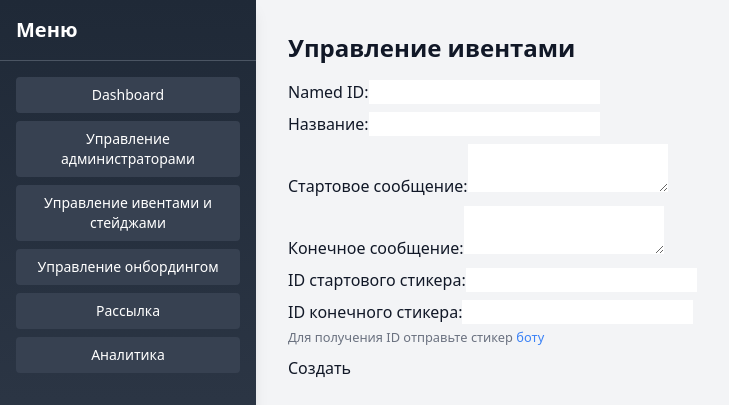
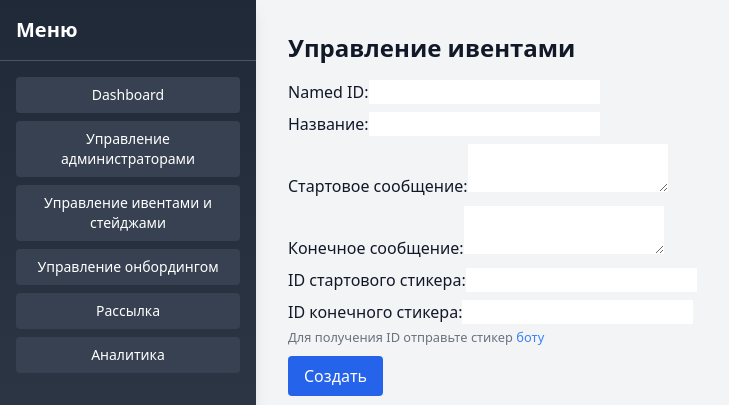
Before and after one commit to MrAmfix/GazpromOilBot, a FastAPI app: template web/templates/events.html in a window 1280 px wide. Shown: the top 405 px of the page, without its empty margins (0-729 px from the left). Run offline with FastAPI, Linux system fonts and the light colour scheme; the template is opened without the code that fills it, so the values that code supplies are empty; parts of the project's set-up code (start-up, migrations or seed data) failed here and were passed over; some libraries are stand-ins or nearby versions.

Commit message:
[feat]: Updated buttons design

```diff
--- a/web/templates/admins.html
+++ b/web/templates/admins.html
@@ -19,7 +19,7 @@
             {% endfor %}
         </select>
     </div>
-    <button type="submit" class="btn">Добавить</button>
+    <button type="submit" class="px-4 py-2 bg-blue-600 text-white rounded hover:bg-blue-700">Добавить</button>
 </form>
 
 <h3 class="text-xl font-medium mb-2">Список админов</h3>
@@ -36,7 +36,7 @@
             <td class="p-2">
                 <form method="post" action="/admins/delete_admin" class="inline">
                     <input type="hidden" name="target_telegram_id" value="{{ admin.telegram_id }}">
-                    <button type="submit" class="text-red-600 hover:underline">Удалить</button>
+                    <button type="submit" class="px-3 py-1 bg-red-600 text-white rounded hover:bg-red-700 text-sm">Удалить</button>
                 </form>
             </td>
         </tr>
--- a/web/templates/analytics.html
+++ b/web/templates/analytics.html
@@ -8,7 +8,7 @@
         <label>Named ID ивента:</label><br>
         <input type="text" name="named_id" id="named_id_field" required class="input">
     </div>
-    <button type="submit" class="btn">Скачать Excel</button>
+    <button type="submit" class="px-4 py-2 bg-blue-600 text-white rounded hover:bg-blue-700">Скачать Excel</button>
 </form>
 
 <h3 class="text-xl font-medium mb-2">Список ивентов</h3>
@@ -23,7 +23,7 @@
             <td class="p-2">{{ event.named_id }}</td>
             <td class="p-2">{{ event.created_at.strftime('%Y-%m-%d %H:%M') }}</td>
             <td class="p-2">
-                <button onclick="document.getElementById('named_id_field').value='{{ event.named_id }}'" class="text-blue-600 hover:underline">
+                <button onclick="document.getElementById('named_id_field').value='{{ event.named_id }}'" class="px-4 py-2 bg-blue-600 text-white rounded hover:bg-blue-700">
                     Получить статистику
                 </button>
             </td>
@@ -35,6 +35,6 @@
 <hr class="my-6">
 <h2 class="text-2xl font-semibold mb-4">Аналитика всех пользователей</h2>
 <form method="get" action="/analytics/users">
-    <button type="submit" class="btn">Скачать Excel</button>
+    <button type="submit" class="px-4 py-2 bg-blue-600 text-white rounded hover:bg-blue-700">Скачать Excel</button>
 </form>
 {% endblock %}
--- a/web/templates/event_detail.html
+++ b/web/templates/event_detail.html
@@ -16,7 +16,7 @@
     <div><label>ID стартового стикера:</label><input name="start_sticker" value="{{ event.start_sticker }}" class="input"></div>
     <div><label>ID конечного стикера:</label><input name="end_sticker" value="{{ event.end_sticker }}" class="input"></div>
     <small class="text-gray-500">Для получения ID отправьте стикер <a href="https://t.me/{{ bot_username }}" class="text-blue-500" target="_blank">боту</a></small><br>
-    <button type="submit" class="btn">Сохранить</button>
+    <button type="submit" class="px-4 py-2 bg-blue-600 text-white rounded hover:bg-blue-700">Сохранить</button>
 </form>
 
 <h3 class="text-xl font-medium mb-2">Добавить стейдж</h3>
@@ -30,7 +30,7 @@
     <div><label>Файл (начало):</label><input type="file" name="start_attach" class="input"></div>
     <div><label>Файл (конец):</label><input type="file" name="end_attach" class="input"></div>
     <div><label>Стикер в конце:</label><input name="end_sticker" class="input"></div>
-    <button type="submit" class="btn">Добавить</button>
+    <button type="submit" class="px-4 py-2 bg-blue-600 text-white rounded hover:bg-blue-700">Добавить</button>
 </form>
 
 <h3 class="text-xl font-medium mb-2">Стейджи</h3>
@@ -47,7 +47,7 @@
             <td class="p-2">
                 <form method="post" action="/stages/{{ stage.id }}/delete" class="inline">
                     <input type="hidden" name="event_id" value="{{ event.id }}">
-                    <button type="submit" class="text-red-600 hover:underline">Удалить</button>
+                    <button type="submit" class="px-3 py-1 bg-red-600 text-white rounded hover:bg-red-700 text-sm">Удалить</button>
                 </form>
             </td>
         </tr>
--- a/web/templates/events.html
+++ b/web/templates/events.html
@@ -17,7 +17,7 @@
     <div><label>ID стартового стикера:</label><input type="text" name="start_sticker" class="input"></div>
     <div><label>ID конечного стикера:</label><input type="text" name="end_sticker" class="input"></div>
     <small class="text-gray-500">Для получения ID отправьте стикер <a href="https://t.me/{{ bot_username }}" class="text-blue-500" target="_blank">боту</a></small><br>
-    <button type="submit" class="btn">Создать</button>
+    <button type="submit" class="px-4 py-2 bg-blue-600 text-white rounded hover:bg-blue-700">Создать</button>
 </form>
 
 <h3 class="text-xl font-medium mb-2">Список ивентов</h3>
@@ -34,13 +34,13 @@
             <td class="p-2 space-x-2">
                 <form method="post" action="/events/delete" class="inline">
                     <input type="hidden" name="event_id" value="{{ event.id }}">
-                    <button type="submit" class="text-red-600 hover:underline">Удалить</button>
+                    <button type="submit" class="px-3 py-1 bg-red-600 text-white rounded hover:bg-red-700 text-sm">Удалить</button>
                 </form>
                 <form method="get" action="/events/{{ event.id }}" class="inline">
-                    <button type="submit" class="text-blue-600 hover:underline">Редактировать</button>
+                    <button type="submit" class="px-4 py-2 bg-orange-600 text-white rounded hover:bg-blue-700">Редактировать</button>
                 </form>
                 <form method="get" action="/events/{{ event.id }}/qr" class="inline">
-                    <button type="submit" class="text-green-600 hover:underline">QR-код</button>
+                    <button type="submit" class="px-4 py-2 bg-green-600 text-white rounded hover:bg-blue-700">QR-код</button>
                 </form>
             </td>
         </tr>
--- a/web/templates/message.html
+++ b/web/templates/message.html
@@ -15,7 +15,7 @@
 <form method="post" action="/message/send_all" class="mb-6">
     <label class="block mb-1 font-medium">Сообщение всем:</label>
     <textarea name="message" required class="input mb-2"></textarea>
-    <button type="submit" class="btn">Отправить</button>
+    <button type="submit" class="px-4 py-2 bg-blue-600 text-white rounded hover:bg-blue-700">Отправить</button>
 </form>
 
 <form method="post" action="/message/send_event" class="mb-6">
@@ -23,7 +23,7 @@
     <input type="text" name="named_id" id="named_id_field" required class="input mb-2">
     <label class="block mb-1 font-medium">Сообщение:</label>
     <textarea name="message" required class="input mb-2"></textarea>
-    <button type="submit" class="btn">Отправить</button>
+    <button type="submit" class="px-4 py-2 bg-blue-600 text-white rounded hover:bg-blue-700">Отправить</button>
 </form>
 
 <h3 class="text-xl font-medium mb-2">Список ивентов</h3>
@@ -38,7 +38,7 @@
             <td class="p-2">{{ event.named_id }}</td>
             <td class="p-2">{{ event.created_at.strftime('%Y-%m-%d %H:%M') }}</td>
             <td class="p-2">
-                <button onclick="document.getElementById('named_id_field').value='{{ event.named_id }}'" class="text-blue-600 hover:underline">
+                <button onclick="document.getElementById('named_id_field').value='{{ event.named_id }}'" class="px-4 py-2 bg-blue-600 text-white rounded hover:bg-blue-700">
                     Разослать
                 </button>
             </td>
--- a/web/templates/onboarding.html
+++ b/web/templates/onboarding.html
@@ -33,7 +33,7 @@
         <textarea name="{{ field }}" required class="input"></textarea>
     </div>
     {% endfor %}
-    <button type="submit" class="btn">Сохранить</button>
+    <button type="submit" class="px-4 py-2 bg-blue-600 text-white rounded hover:bg-blue-700">Сохранить</button>
 </form>
 
 <h3 class="text-xl font-medium mb-2">Существующие онбординги</h3>
@@ -50,11 +50,11 @@
             <td class="p-2 space-x-2">
                 <form method="post" action="/onboarding/activate" class="inline">
                     <input type="hidden" name="onboarding_id" value="{{ onboarding.id }}">
-                    <button type="submit" class="text-blue-600 hover:underline">Активировать</button>
+                    <button type="submit" class="px-4 py-2 bg-green-600 text-white rounded hover:bg-blue-700">Активировать</button>
                 </form>
                 <form method="post" action="/onboarding/delete" class="inline">
                     <input type="hidden" name="onboarding_id" value="{{ onboarding.id }}">
-                    <button type="submit" class="text-red-600 hover:underline">Удалить</button>
+                    <button type="submit" class="px-3 py-1 bg-red-600 text-white rounded hover:bg-red-700 text-sm">Удалить</button>
                 </form>
             </td>
         </tr>
```
